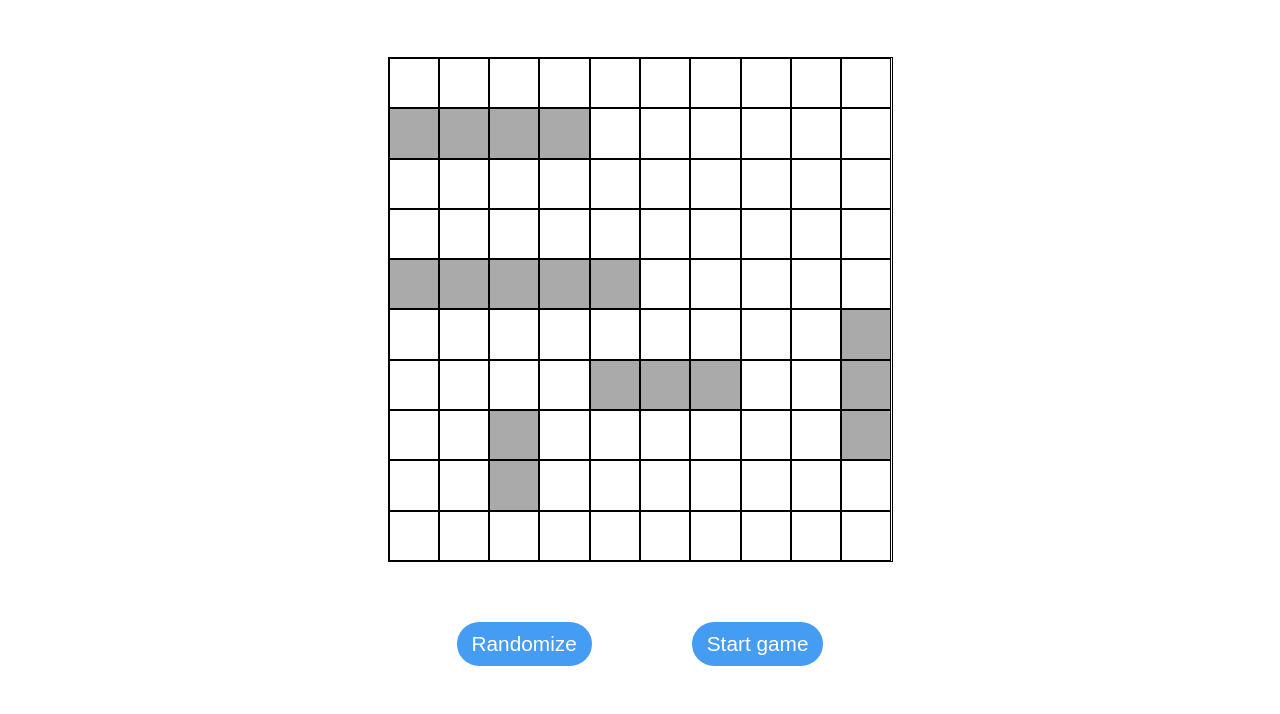
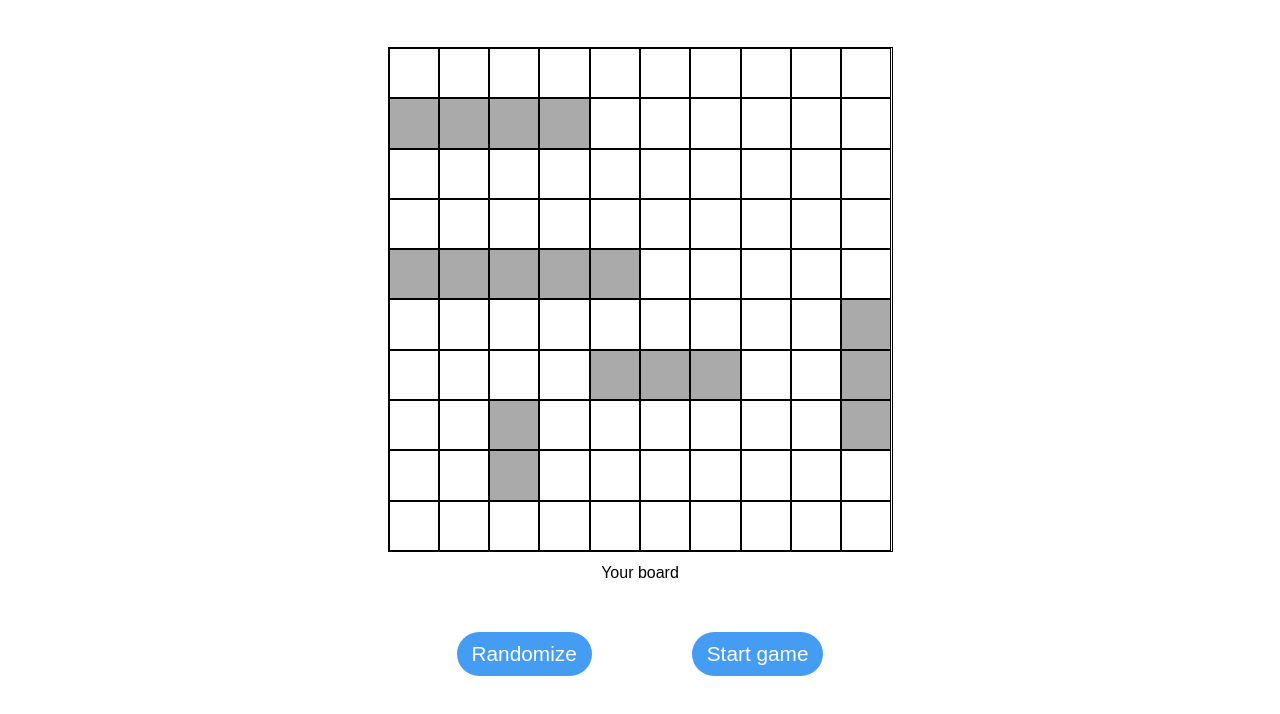
Before and after one commit to royalh23/battleship, a website built with webpack: page src/template.html in a window 1280 px wide. Shown: the part 68-782 px from the top of the page. Built offline with nearby package versions, Linux system fonts and the light colour scheme.

Commit message:
Remove class system and use functions instead

```diff
--- a/src/index.js
+++ b/src/index.js
@@ -1,37 +1,37 @@
 import './style.css';
 import Game from './game';
 
-class Display {
-  #game;
+const game = new Game();
+const boards = document.querySelector('.boards');
 
-  #boards;
+function displayBoard(board) {
+  const cont = document.createElement('div');
+  const grid = document.createElement('div');
+  const text = document.createElement('div');
 
-  constructor() {
-    this.#game = new Game();
-    this.#boards = document.querySelector('.boards');
-    this.#displayBoard(this.#game.playerBoard.board);
-    this.#addBtns();
-  }
+  cont.classList.add('cont');
+  grid.classList.add('grid');
+  text.classList.add('text');
 
-  #displayBoard(board) {
-    const boardCont = document.createElement('div');
-    boardCont.classList.add('board');
+  text.textContent =
+    board === game.playerBoard.board ? 'Your board' : "Computer's board";
 
   board.forEach((row) => {
     row.forEach((col) => {
       const cell = document.createElement('div');
       cell.classList.add('cell');
-        if (board === this.#game.playerBoard.board && col.data !== null)
+      if (board === game.playerBoard.board && col.data !== null)
         cell.classList.add('ship');
       if (col.isHit) cell.classList.add('hit');
-        boardCont.appendChild(cell);
+      grid.appendChild(cell);
     });
   });
 
-    this.#boards.appendChild(boardCont);
+  cont.append(grid, text);
+  boards.appendChild(cont);
 }
 
-  #addBtns() {
+function addBtns() {
   const btns = document.createElement('div');
   const randomBtn = document.createElement('button');
   const startBtn = document.createElement('button');
@@ -47,11 +47,12 @@ class Display {
   document.body.append(btns);
 
   randomBtn.addEventListener('click', () => {
-      this.#boards.textContent = '';
-      this.#game.playerBoard.placeRandomly();
-      this.#displayBoard(this.#game.playerBoard.board);
+    boards.textContent = '';
+    game.playerBoard.placeRandomly();
+    displayBoard(game.playerBoard.board);
   });
 }
-}
 
-const display = new Display();
+// Initialize display
+displayBoard(game.playerBoard.board);
+addBtns();
--- a/src/style.css
+++ b/src/style.css
@@ -11,7 +11,7 @@ html {
 body {
   display: flex;
   flex-direction: column;
-  gap: 60px;
+  gap: 50px;
   margin: 0;
   padding: 0;
   height: 100vh;
@@ -35,12 +35,22 @@ body {
   gap: 110px;
 }
 
-.board {
+.cont {
+  display: flex;
+  flex-direction: column;
+  align-items: center;
+}
+
+.grid {
   display: grid;
   grid-template-columns: repeat(10, 1fr);
   border: 1px solid black;
   min-height: 505px;
   min-width: 505px;
+}
+
+.text {
+  margin-top: 12px;
 }
 
 .cell {
```
Also changed, not shown: dist/main.js. Lines whose indentation alone changed are shown as unchanged.
